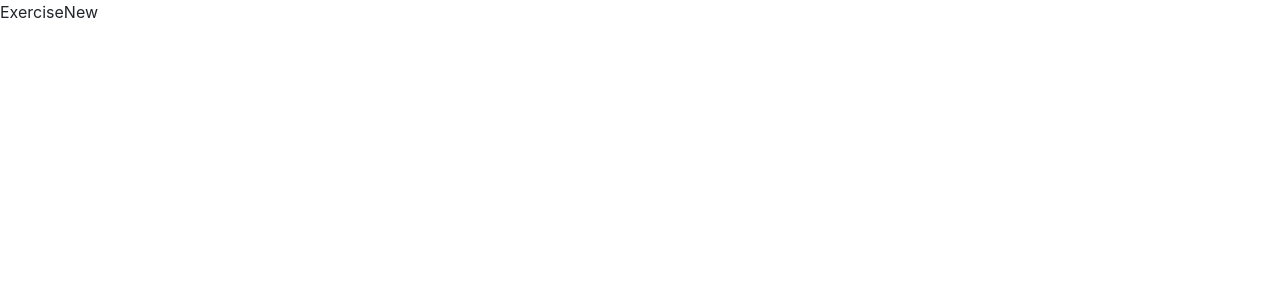
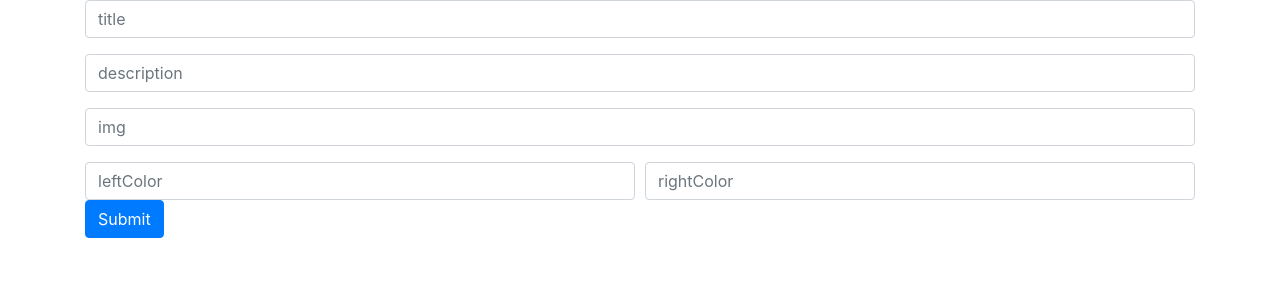
Before and after one commit to akabasakal400/FitnessApp, a React (Create React App) app: page /exercise/new in a window 1280 px wide. Shown: the top 300 px of the page. Built offline with nearby package versions, Linux system fonts and the light colour scheme.

Commit message:
refactor

```diff
--- a/src/components/AddButton.js
+++ b/src/components/AddButton.js
@@ -5,9 +5,8 @@
 
 const AddButton = () => (
     <Link to="/exercise/new">
-        <img src={buttomImg} className="Fitness-Add" />
+        <img src={buttomImg} className="Fitness-Add" alt="exercise"/>
     </Link>
 )
 
-
 export default AddButton
--- a/src/components/App.js
+++ b/src/components/App.js
@@ -14,6 +14,4 @@
     </BrowserRouter>
 )
 
-
-
 export default App
--- a/src/components/ExerciseList.js
+++ b/src/components/ExerciseList.js
@@ -1,10 +1,11 @@
 import React from 'react'
 import Card from './Card'
 
-const ExerciseList = (props) => (
+const ExerciseList = ({exercises}) => (
     <div>
-        { props.exercises.map((exercise) => (
+        { exercises.map((exercise) => (
             <Card
+                key={exercise.id}
                 title={exercise.title}
                 description={exercise.description}
                 img={exercise.img}
@@ -15,4 +16,5 @@
     </div>
 )
 
+
 export default ExerciseList
--- a/src/components/Welcome.js
+++ b/src/components/Welcome.js
@@ -1,14 +1,13 @@
 import React from 'react'
 import './styles/Welcome.css'
 
-const Welcome = (props) => (
+const Welcome = ({username}) => (
     <div className="container">
         <div className="Fitness-User-Info">
-            <h1>Hello {props.username}!</h1>
+            <h1>Hello {username}!</h1>
             <p>Let´s workout to get someone gains!</p>
         </div>
     </div>
 )
 
-
 export default Welcome
--- a/src/pages/ExerciseNew.js
+++ b/src/pages/ExerciseNew.js
@@ -1,8 +1,88 @@
 import React from 'react'
 
 class ExerciseNew extends React.Component {
+
+    state = {}
+
+    handleSubmit = e => {
+        e.preventDefault()
+        console.log(this.state)
+    }
+
+    handleChange = e => {
+        this.setState({
+            [e.target.name]: e.target.value
+        })
+    }
+
     render(){
-        return 'ExerciseNew'
+        return (
+            <div className="container">
+            <form
+                onSubmit={this.handleSubmit}
+            >
+                <div className="form-group">
+                    <input
+                        type="text"
+                        className="form-control"
+                        placeholder="title"
+                        name="title"
+                        onChange={this.handleChange}
+                        value={this.state.title}
+                    />
+                </div>
+                <div className="form-group">
+                    <input
+                        type="text"
+                        className="form-control"
+                        placeholder="description"
+                        name="description"
+                        onChange={this.handleChange}
+                        value={this.state.description}
+                    />
+                </div>
+                <div className="form-group">
+                    <input
+                        type="text"
+                        className="form-control"
+                        placeholder="img"
+                        name="img"
+                        onChange={this.handleChange}
+                        value={this.state.img}
+                    />
+                </div>
+                <div className="form-row">
+                    <div className="col">
+                        <input
+                            type="text"
+                            className="form-control"
+                            placeholder="leftColor"
+                            name="leftColor"
+                            onChange={this.handleChange}
+                            value={this.state.leftColor}
+                        />
+                    </div>
+                    <div className="col">
+                        <input
+                            type="text"
+                            className="form-control"
+                            placeholder="rightColor"
+                            name="rightColor"
+                            onChange={this.handleChange}
+                            value={this.state.rightColor}
+                        />
+                    </div>
+                </div>
+
+                <button
+                    type="submit"
+                    className="btn btn-primary"
+                >
+                    Submit
+                </button>
+            </form>
+        </div>
+        )
     }
 }
 
```
Also changed, not shown: src/pages/Exercises.js (+3 -4 lines).
